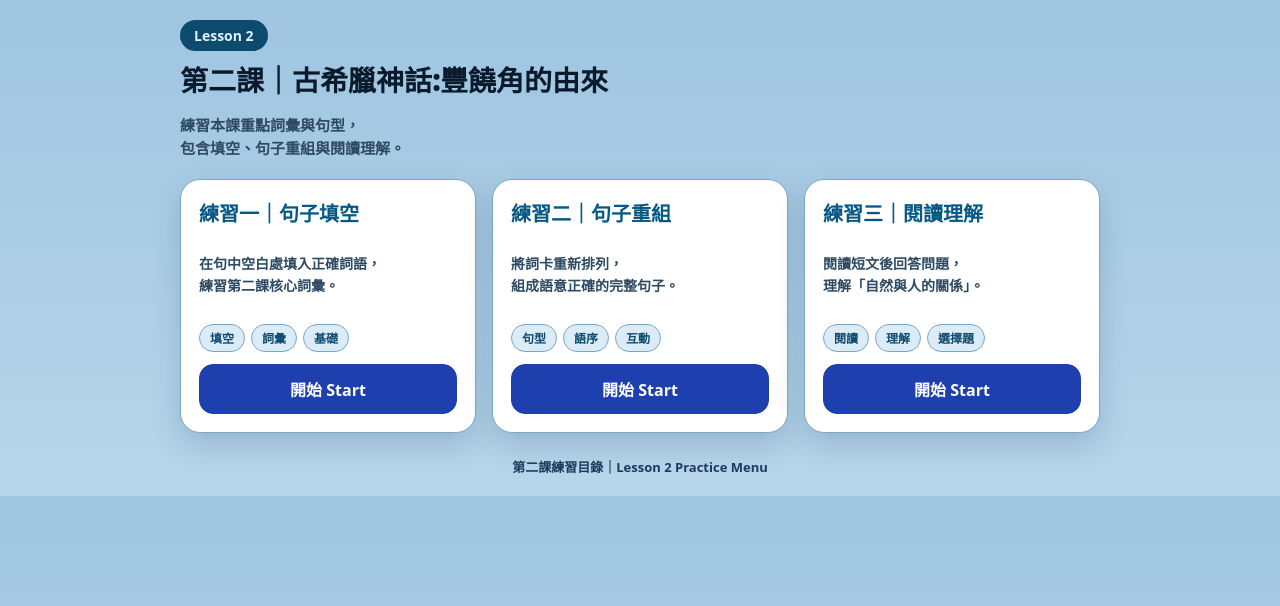
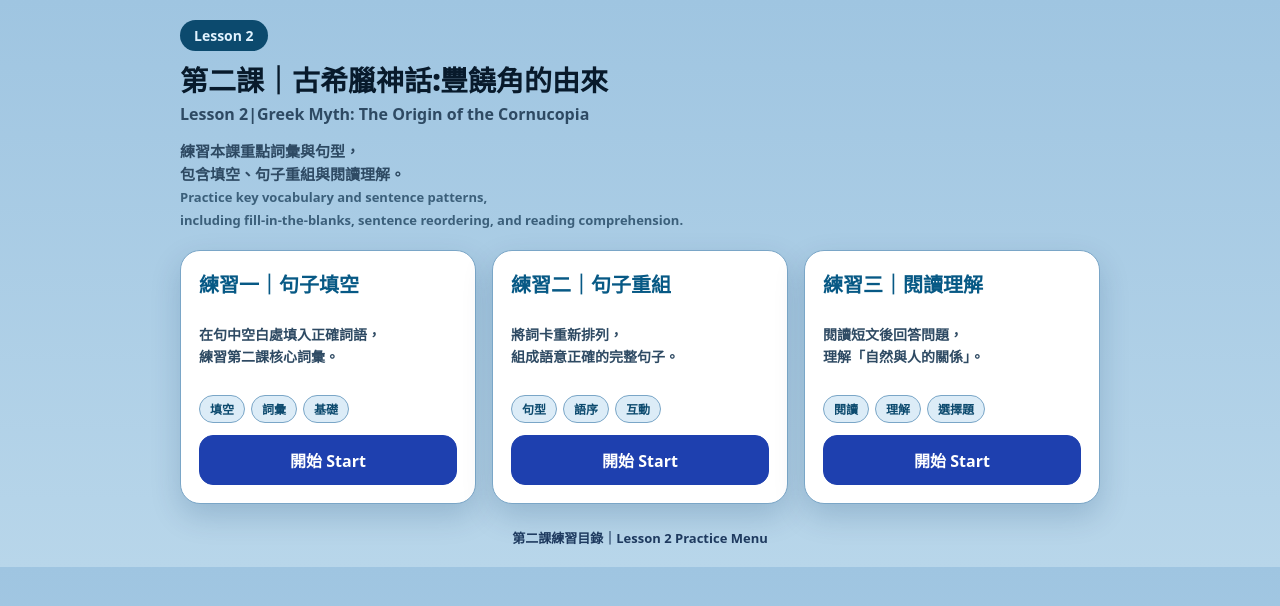
Before and after one commit to daisy920331/quiz1-2, a plain HTML site: page index.html in a window 1280 px wide. Drawn offline with Linux system fonts and the light colour scheme.

Commit message:
Update index.html

```diff
--- a/index.html
+++ b/index.html
@@ -149,11 +149,23 @@
   <div class="wrap">
     <div class="header">
       <div class="courseTag">Lesson 2</div>
-      <h1 class="title">第二課｜古希臘神話:豐饒角的由來</h1>
-      <p class="subtitle">
-        練習本課重點詞彙與句型，<br>
-        包含填空、句子重組與閱讀理解。
-      </p>
+      <h1 class="title">
+  第二課｜古希臘神話:豐饒角的由來
+  <div style="font-size:16px; font-weight:800; color:#2e4a63; margin-top:4px;">
+    Lesson 2|Greek Myth: The Origin of the Cornucopia
+  </div>
+</h1>
+
+<p class="subtitle">
+  練習本課重點詞彙與句型，<br>
+  包含填空、句子重組與閱讀理解。
+  <br>
+  <span style="font-size:13px; color:#3b5f7a;">
+    Practice key vocabulary and sentence patterns,<br>
+    including fill-in-the-blanks, sentence reordering, and reading comprehension.
+  </span>
+</p>
+
     </div>
 
     <div class="grid">
```
